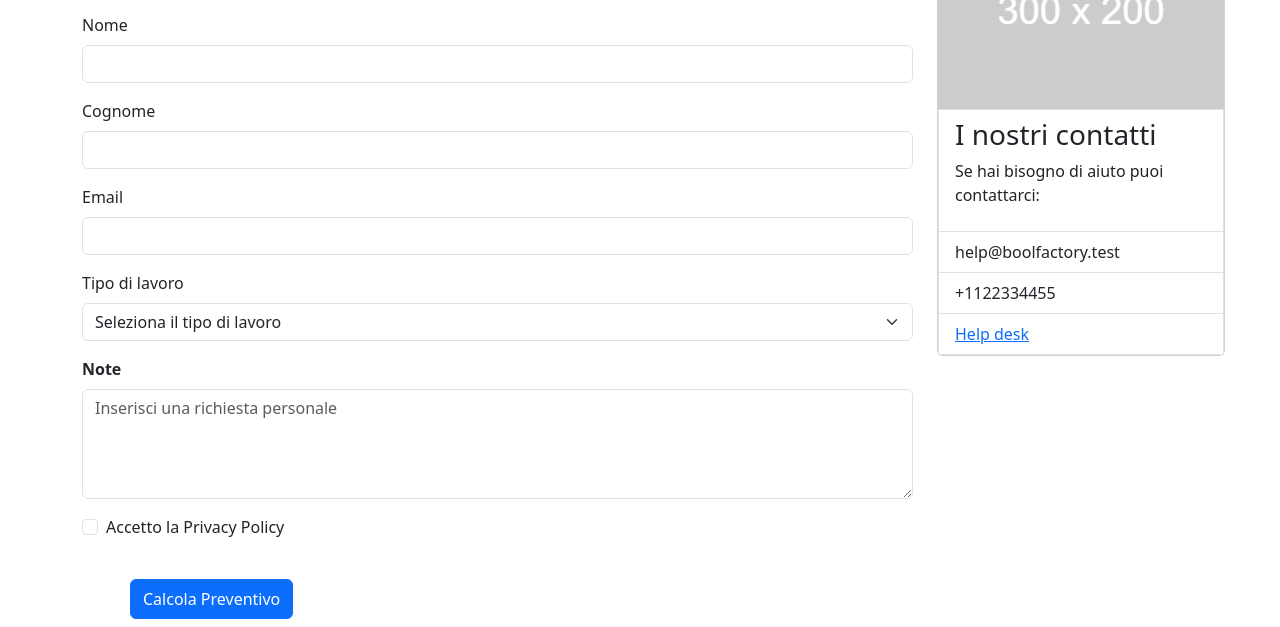
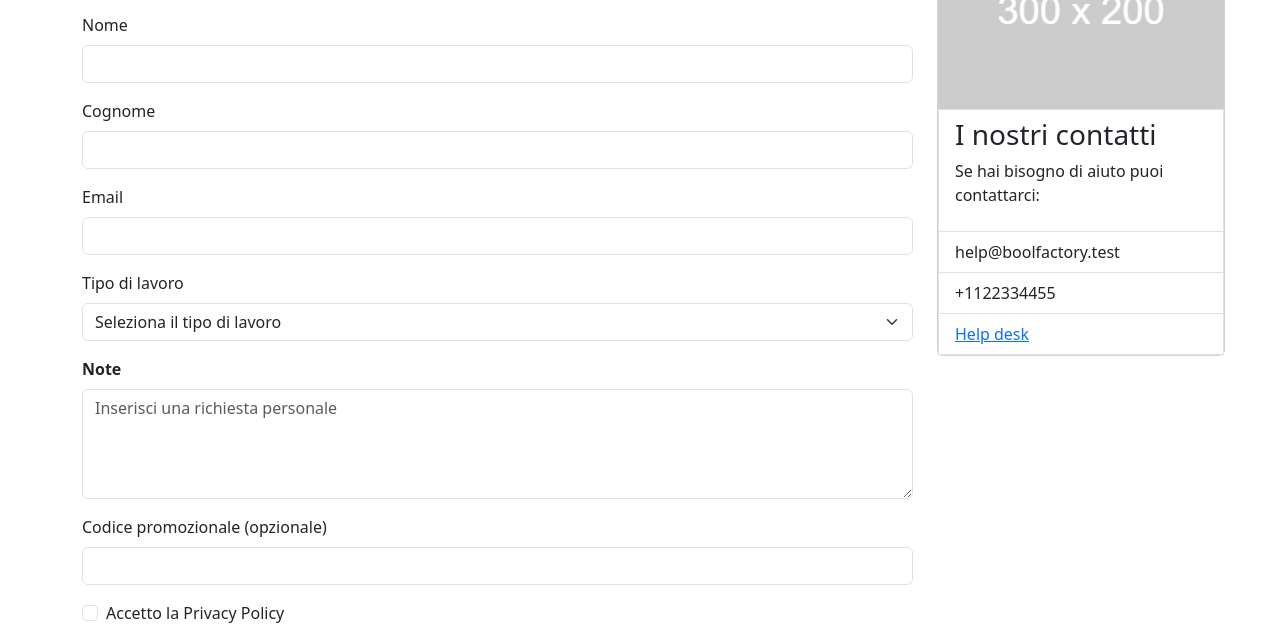
Before and after one commit to giogiosgr/bootstrap-preventivo, a plain HTML site: page index.html in a window 1280 px wide. Shown: the part 173-800 px from the top of the page. Drawn offline with nearby package versions, Linux system fonts and the light colour scheme.

Commit message:
feat: campo codice promozionale

```diff
--- a/index.html
+++ b/index.html
@@ -86,6 +86,12 @@
                                 placeholder="Inserisci una richiesta personale" rows="4"></textarea>
                         </div>
                         <div class="mb-3">
+                            <label for="code" class="form-label">Codice promozionale (opzionale)</label>
+                            <input id="code" type="text" class="form-control">
+                            <div class="form-text text-danger d-none" id="basic-addon4">Il codice promozionale inserito
+                                non è valido!</div>
+                        </div>
+                        <div class="mb-3">
                             <div class="form-check">
                                 <input id="checkbox" class="form-check-input" type="checkbox" name="digital" required>
                                 <label for="checkbox" class="form-check-label fw-medium">
```
